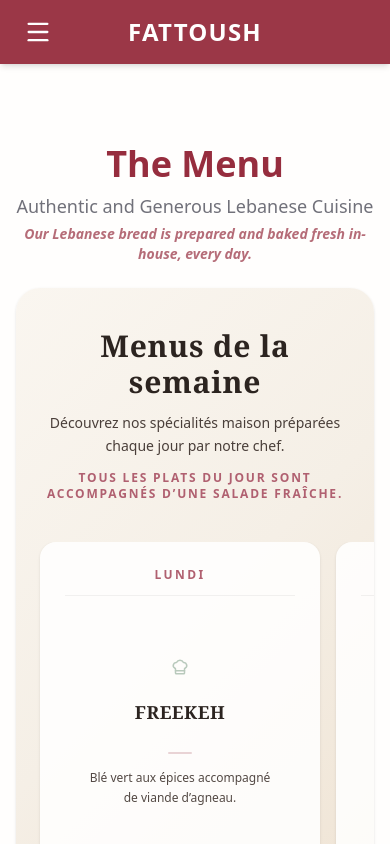
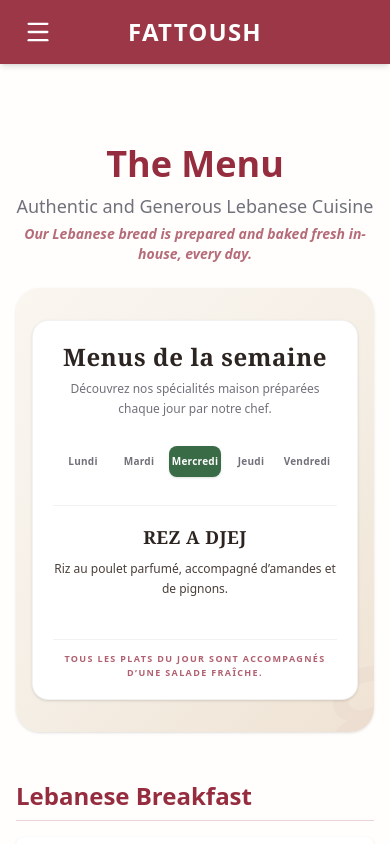
Before and after one commit to lopezdamien/fattoush, a Next.js app: page /en/menu in a window 390 px wide. Shown: the top 844 px of the page. Built offline with nearby package versions, Linux system fonts and the light colour scheme.

Commit message:
Implement tabbed layout for weekly menu to save space and improve mobile UX

```diff
--- a/src/app/[locale]/menu/page.tsx
+++ b/src/app/[locale]/menu/page.tsx
@@ -2,7 +2,7 @@ import { useTranslations } from "next-intl";
 import { FadeIn } from "@/components/ui/FadeIn";
 import { getTranslations } from "next-intl/server";
 import platDuJour from "../../../../data/plat-du-jour.json";
-import { ChefHat } from "lucide-react";
+import { WeeklySpecials } from "@/components/ui/WeeklySpecials";
 
 export const dynamic = "force-dynamic";
 
@@ -140,78 +140,16 @@ export default function MenuPage() {
                 <div className="container mx-auto px-4 mb-12">
                     <FadeIn delay={0.1}>
                         <div
-                            className="relative overflow-hidden rounded-3xl shadow-sm w-full max-w-7xl mx-auto px-6 py-10 md:px-10 md:py-12"
+                            className="relative overflow-hidden rounded-3xl shadow-sm w-full max-w-4xl mx-auto px-4 py-8 md:px-10 md:py-12"
                             style={{ background: "linear-gradient(135deg, #FAF6F0 0%, #F5EFE6 50%, #EFE3D3 100%)" }}
                         >
 
                             {/* Filigrane */}
-                            <div className="absolute right-0 bottom-0 pointer-events-none select-none font-serif text-[180px] leading-none opacity-[0.04] translate-x-12 translate-y-12" style={{ color: "#A0455A" }}>
+                            <div className="absolute right-0 bottom-0 pointer-events-none select-none font-serif text-[180px] leading-none opacity-[0.03] translate-x-12 translate-y-12" style={{ color: "#A0455A" }}>
                                 ع
                             </div>
 
-                            {/* Header */}
-                            <div className="relative z-10 text-center max-w-2xl mx-auto mb-10 space-y-3">
-                                <h2 className="text-3xl md:text-4xl font-serif font-bold tracking-wide" style={{ color: "#2C2420" }}>
-                                    Menus de la semaine
-                                </h2>
-                                <p className="text-sm md:text-base leading-relaxed" style={{ color: "#4A3F3A" }}>
-                                    Découvrez nos spécialités maison préparées chaque jour par notre chef.
-                                </p>
-                                <p className="text-xs font-semibold uppercase tracking-[0.15em]" style={{ color: "#B06070" }}>
-                                    Tous les plats du jour sont accompagnés d’une salade fraîche.
-                                </p>
-                            </div>
-
-                            {/* Cards Grid / Mobile Horizontal Slider */}
-                            <div
-                                className="relative z-10 flex overflow-x-auto snap-x snap-mandatory scrollbar-none pb-6 gap-4 px-6 -mx-6 md:mx-0 md:px-0 md:pb-0 md:grid md:grid-cols-3 lg:grid-cols-5 md:gap-6 md:overflow-visible items-stretch"
-                                style={{ scrollbarWidth: 'none', msOverflowStyle: 'none' }}
-                            >
-                                {weekdaysKeys.map((dayKey) => {
-                                    const m = platDuJour.menu[dayKey];
-                                    const isToday = currentDayOfWeekName === dayKey;
-                                    if (!m || !m.name) return null;
-
-                                    const dayName = m.dateLabel ? m.dateLabel.split(" ")[0] : dayKey;
-
-                                    return (
-                                        <div
-                                            key={dayKey}
-                                            className={`relative flex flex-col justify-between p-6 rounded-2xl w-[280px] shrink-0 snap-center md:w-auto md:shrink md:snap-align-none transition-all duration-300 ${
-                                                isToday
-                                                ? "bg-white border-2 shadow-md lg:scale-105 z-10 hover:-translate-y-2 hover:shadow-lg"
-                                                : "bg-white/85 border border-black/5 shadow-sm hover:bg-white hover:-translate-y-2 hover:shadow-md"
-                                            }`}
-                                            style={{ borderColor: isToday ? "#3a6b47" : "transparent" }}
-                                        >
-                                            {isToday && (
-                                                <span className="absolute -top-3 left-1/2 transform -translate-x-1/2 bg-[#3a6b47] text-white text-[10px] font-bold tracking-widest uppercase px-3 py-1 rounded-full shadow-sm">
-                                                    Aujourd'hui
-                                                </span>
-                                            )}
-
-                                            <div className="flex flex-col h-full justify-between space-y-4">
-                                                <div className="text-center pb-3 border-b border-black/5">
-                                                    <p className="text-xs font-bold tracking-[0.2em] uppercase" style={{ color: "#B06070" }}>
-                                                        {dayName}
-                                                    </p>
-                                                </div>
-
-                                                <div className="flex flex-col items-center text-center flex-grow py-4 justify-center">
-                                                    <ChefHat size={18} className="mb-2.5 opacity-35" style={{ color: "#3a6b47" }} />
-                                                    <h3 className="text-lg md:text-xl font-serif font-bold uppercase tracking-wide leading-snug px-1 min-h-[52px] flex items-center justify-center" style={{ color: "#2C2420" }}>
-                                                        {m.name}
-                                                    </h3>
-                                                    <div className="h-0.5 w-6 my-3.5 bg-primary/20 rounded"></div>
-                                                    <p className="text-xs md:text-sm leading-relaxed opacity-95 text-balance whitespace-pre-line" style={{ color: "#4A3F3A" }}>
-                                                        {m.description}
-                                                    </p>
-                                                </div>
-                                            </div>
-                                        </div>
-                                    );
-                                })}
-                            </div>
+                            <WeeklySpecials menu={platDuJour.menu} currentDay={currentDayOfWeekName} />
                         </div>
                     </FadeIn>
                 </div>
--- /dev/null
+++ b/src/components/ui/WeeklySpecials.tsx
@@ -0,0 +1,102 @@
+"use client";
+
+import { useState } from "react";
+
+type DayMenu = { name: string; description: string; dateLabel?: string };
+type WeeklyMenu = {
+    lundi: DayMenu;
+    mardi: DayMenu;
+    mercredi: DayMenu;
+    jeudi: DayMenu;
+    vendredi: DayMenu;
+};
+
+interface WeeklySpecialsProps {
+    menu: WeeklyMenu;
+    currentDay: string;
+}
+
+const DAYS_KEYS = ["lundi", "mardi", "mercredi", "jeudi", "vendredi"] as const;
+const DAY_LABELS = {
+    lundi: "Lundi",
+    mardi: "Mardi",
+    mercredi: "Mercredi",
+    jeudi: "Jeudi",
+    vendredi: "Vendredi"
+};
+
+export function WeeklySpecials({ menu, currentDay }: WeeklySpecialsProps) {
+    // Default to current day if it's a weekday, otherwise Lundi
+    const defaultDay = ["lundi", "mardi", "mercredi", "jeudi", "vendredi"].includes(currentDay)
+        ? (currentDay as keyof WeeklyMenu)
+        : "lundi";
+
+    const [selectedDay, setSelectedDay] = useState<keyof WeeklyMenu>(defaultDay);
+
+    const activePlat = menu[selectedDay];
+    const hasPlat = activePlat && activePlat.name && activePlat.description;
+
+    return (
+        <div className="relative z-10 w-full max-w-xl mx-auto bg-white rounded-2xl shadow-sm border border-black/5 p-5 md:p-8 space-y-6">
+
+            {/* Header */}
+            <div className="text-center space-y-1.5">
+                <h2 className="text-2xl md:text-3xl font-serif font-bold tracking-wide" style={{ color: "#2C2420" }}>
+                    Menus de la semaine
+                </h2>
+                <p className="text-xs md:text-sm text-muted-foreground leading-relaxed">
+                    Découvrez nos spécialités maison préparées chaque jour par notre chef.
+                </p>
+            </div>
+
+            {/* Tabs Buttons */}
+            <div className="grid grid-cols-5 gap-1 p-1 bg-secondary/10 rounded-xl">
+                {DAYS_KEYS.map((dayKey) => {
+                    const isActive = selectedDay === dayKey;
+                    return (
+                        <button
+                            key={dayKey}
+                            type="button"
+                            onClick={() => setSelectedDay(dayKey)}
+                            className={`py-2 text-[10px] xs:text-xs md:text-sm font-semibold tracking-wide rounded-lg transition-all duration-200 cursor-pointer ${
+                                isActive
+                                ? "bg-[#3a6b47] text-white shadow-sm"
+                                : "text-muted-foreground hover:text-foreground hover:bg-black/5"
+                            }`}
+                        >
+                            {DAY_LABELS[dayKey]}
+                        </button>
+                    );
+                })}
+            </div>
+
+            {/* Selected Dish Content */}
+            <div className="relative min-h-[110px] flex flex-col justify-center py-2 border-t border-black/5">
+                {hasPlat ? (
+                    <div
+                        key={selectedDay}
+                        className="space-y-2 text-center animate-fade-in"
+                    >
+                        <h3 className="text-lg md:text-xl font-serif font-bold uppercase tracking-wide" style={{ color: "#2C2420" }}>
+                            {activePlat.name}
+                        </h3>
+                        <p className="text-xs md:text-sm leading-relaxed max-w-md mx-auto whitespace-pre-line" style={{ color: "#4A3F3A" }}>
+                            {activePlat.description}
+                        </p>
+                    </div>
+                ) : (
+                    <p className="text-center text-xs md:text-sm text-muted-foreground py-4">
+                        Aucun plat configuré pour ce jour.
+                    </p>
+                )}
+            </div>
+
+            {/* Mention */}
+            <div className="text-center pt-3 border-t border-black/5">
+                <p className="text-[9px] md:text-xs font-semibold uppercase tracking-[0.15em]" style={{ color: "#B06070" }}>
+                    Tous les plats du jour sont accompagnés d’une salade fraîche.
+                </p>
+            </div>
+        </div>
+    );
+}
```
